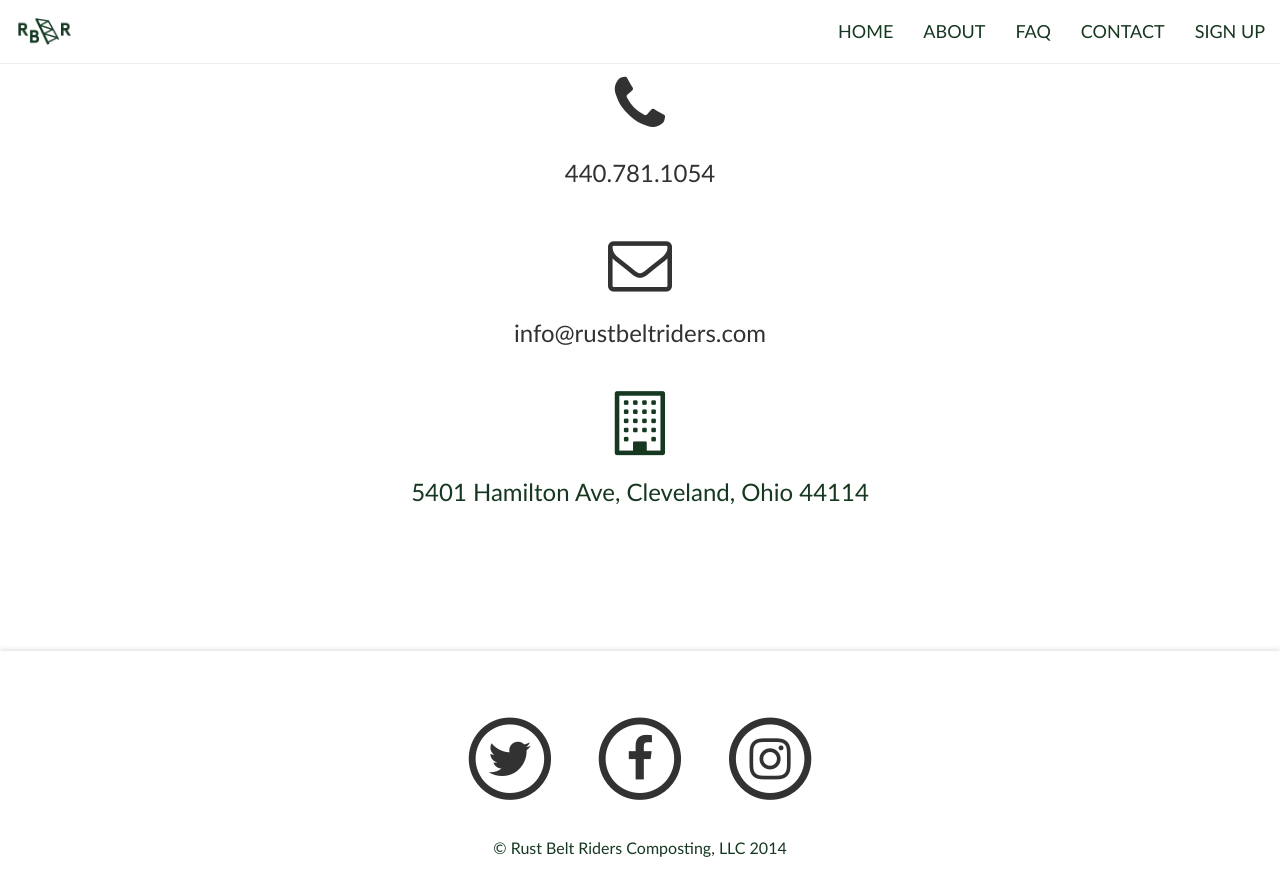
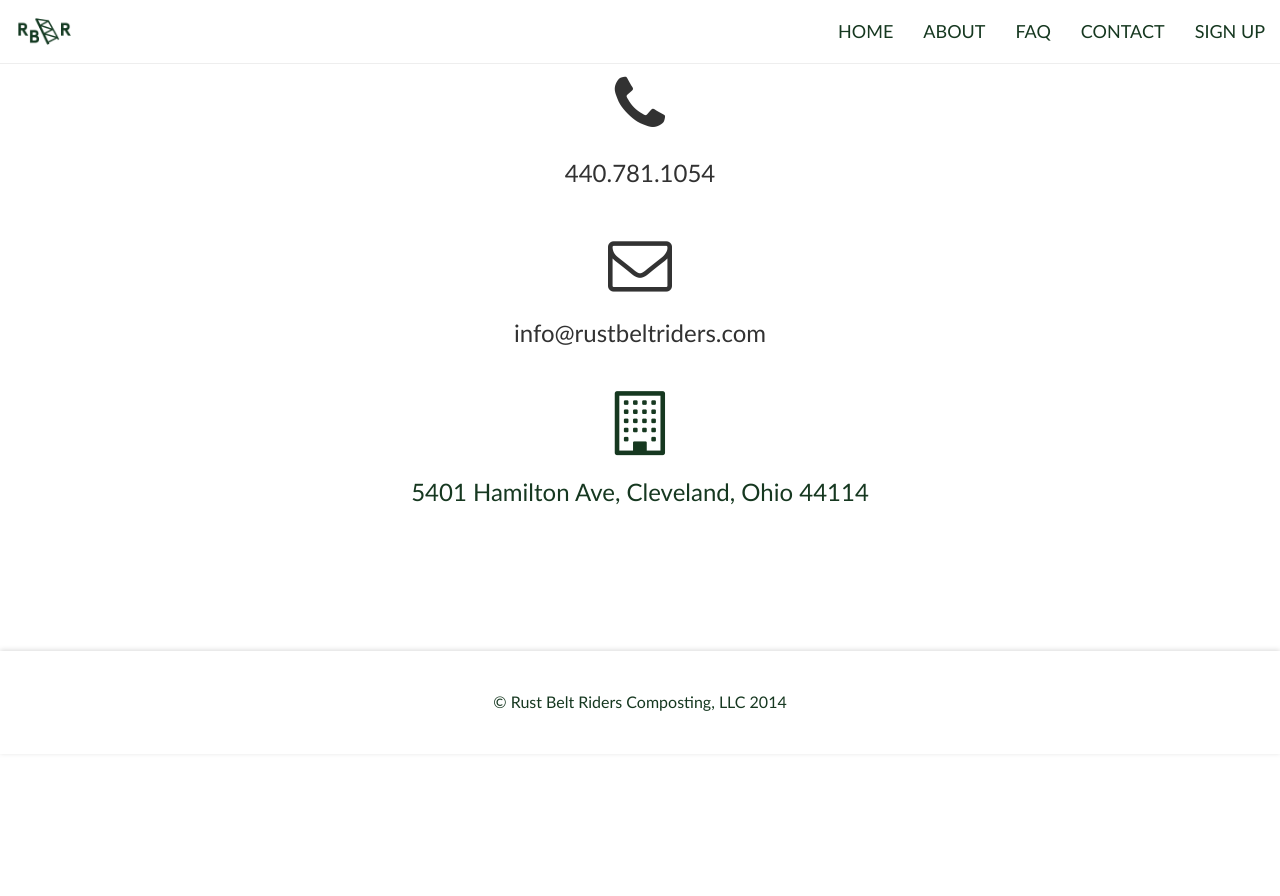
Before and after one commit to rbr-cleveland/rbr-cleveland.github.io, a Jekyll site: the page built from index.html, in a window 1280 px wide and 900 px high, scrolled down 3259 px. Shown: the top 896 px of the window. Built offline with Jekyll 4.4.1, drawn with Linux system fonts in a browser that asks for light colours; nearby versions of some CDN libraries; comment, search, counter and statistics services are not loaded; after the commit the page ends 4013 px from its top, so only the background shows below that.

Commit message:
Update footer.html

```diff
--- a/_includes/footer.html
+++ b/_includes/footer.html
@@ -5,7 +5,7 @@
                 <div id="menu_top_inside"></div>
             </div>
         </a>
-        <ul class="socials-icons list-unstyled list-inline">
+<!--         <ul class="socials-icons list-unstyled list-inline">
           {% for social in site.data.config.social %}
             <li>
                 <a href="{{social[1]}}">
@@ -16,7 +16,7 @@
                 </a>
             </li>
             {% endfor %}
-        </ul>
+        </ul> -->
         <p class="copyright">© Rust Belt Riders Composting, LLC 2014</p>
     </div>
 </footer>
```
